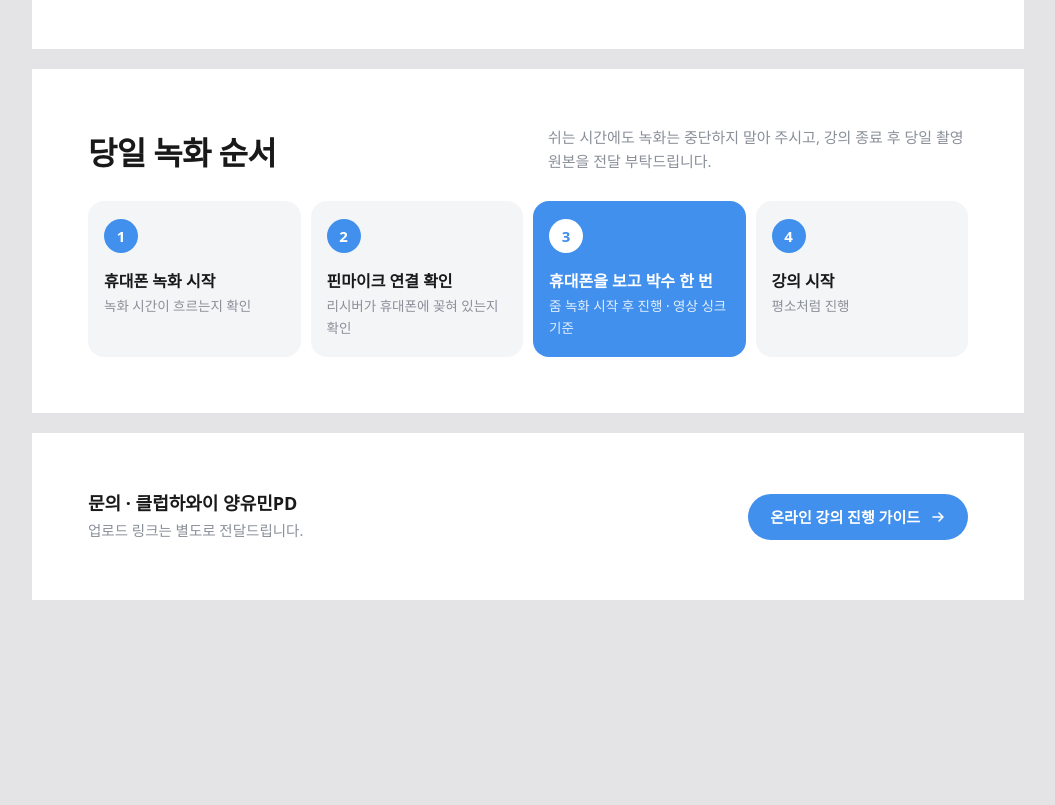
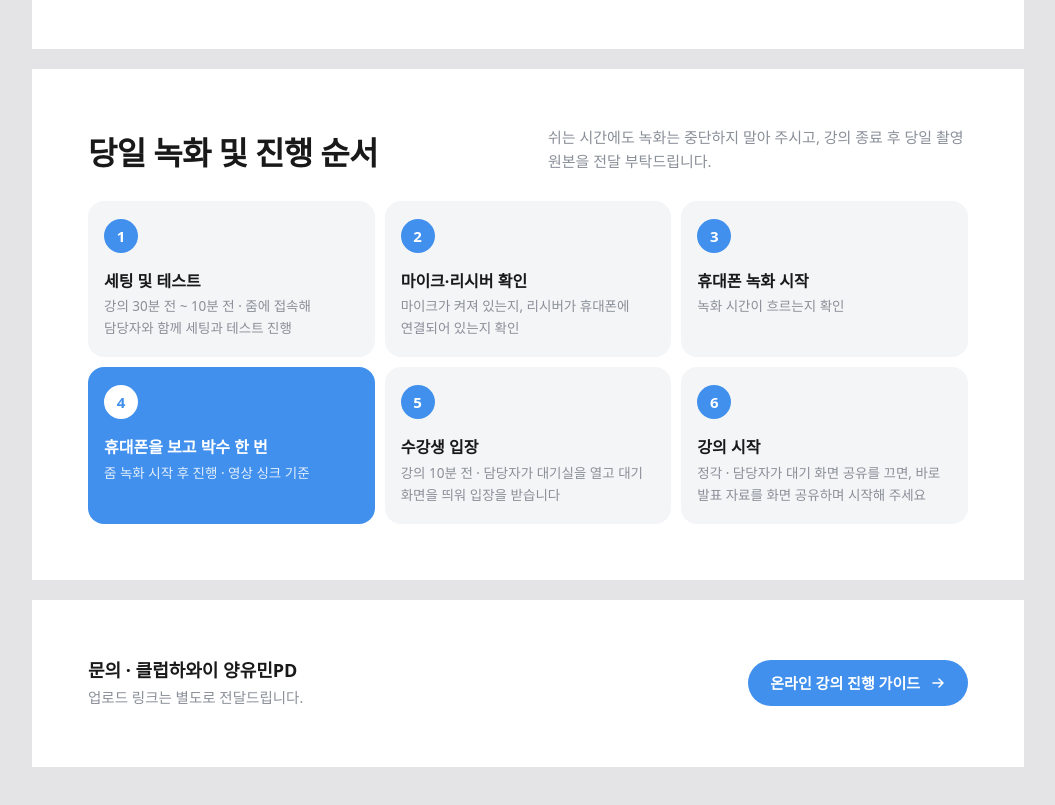
Before and after one commit to clubhawaii/lecturer-guide, a plain HTML site: page shoot.html in a window 1280 px wide. Shown: the part 5800-6605 px from the top of the page, without its empty margins (112-1167 px from the left). Before the commit the page ends 6438 px from the top, so only its background shows below. Drawn offline with Linux system fonts and the light colour scheme; a web font is replaced by a local one.

Commit message:
당일 녹화 및 진행 순서로 변경 · 세팅/테스트→마이크 확인→녹화 시작→박수→입장(10분 전)→정각 시작
Co-Authored-By: Claude Opus 5.5 <noreply@anthropic.com>

```diff
--- a/shoot.html
+++ b/shoot.html
@@ -82,6 +82,7 @@ h2{font-size:clamp(24px,3vw,32px);line-height:1.2;margin:0;font-weight:600;lette
 .eq span{font-size:13.5px;color:var(--mute)}
 .sub3{font-size:17px;font-weight:600;margin:28px 0 12px}
 .order.four{grid-template-columns:repeat(4,minmax(0,1fr))}
+.order.three{grid-template-columns:repeat(3,minmax(0,1fr))}
 .grid1{display:grid;grid-template-columns:minmax(0,1fr);gap:12px}
 .grid1 .fc{min-height:0}
 .grid2{display:grid;grid-template-columns:repeat(2,minmax(0,1fr));gap:12px}
@@ -444,14 +445,16 @@ details dd{margin:0;color:var(--sub)}
 
 <section class="panel" id="order">
   <div class="head">
-    <h2>당일 녹화 순서</h2>
+    <h2>당일 녹화 및 진행 순서</h2>
     <p>쉬는 시간에도 녹화는 중단하지 말아 주시고, 강의 종료 후 당일 촬영 원본을 전달 부탁드립니다.</p>
   </div>
-  <ol class="order four">
+  <ol class="order three">
+    <li><b>세팅 및 테스트</b><span>강의 30분 전 ~ 10분 전 · 줌에 접속해 담당자와 함께 세팅과 테스트 진행</span></li>
+    <li><b>마이크·리시버 확인</b><span>마이크가 켜져 있는지, 리시버가 휴대폰에 연결되어 있는지 확인</span></li>
     <li><b>휴대폰 녹화 시작</b><span>녹화 시간이 흐르는지 확인</span></li>
-    <li><b>핀마이크 연결 확인</b><span>리시버가 휴대폰에 꽂혀 있는지 확인</span></li>
     <li class="on"><b>휴대폰을 보고 박수 한 번</b><span>줌 녹화 시작 후 진행 · 영상 싱크 기준</span></li>
-    <li><b>강의 시작</b><span>평소처럼 진행</span></li>
+    <li><b>수강생 입장</b><span>강의 10분 전 · 담당자가 대기실을 열고 대기 화면을 띄워 입장을 받습니다</span></li>
+    <li><b>강의 시작</b><span>정각 · 담당자가 대기 화면 공유를 끄면, 바로 발표 자료를 화면 공유하며 시작해 주세요</span></li>
   </ol>
 </section>
 
```
